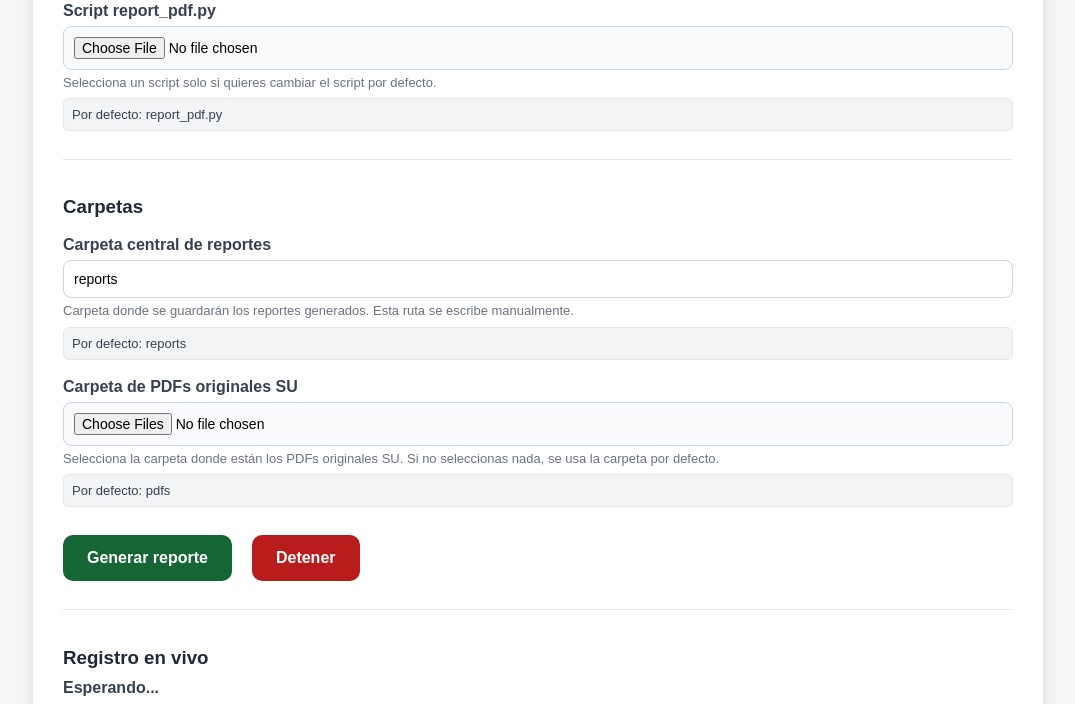
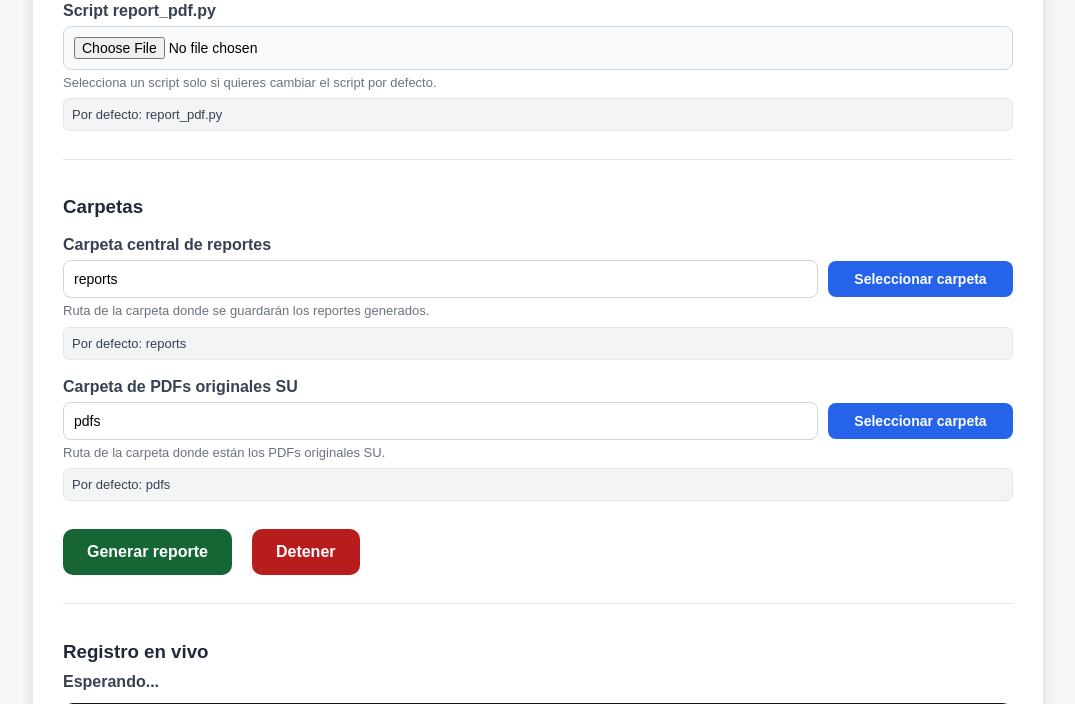
Before and after one commit to marvlad/INIA_Puno, a Flask app: page / in a window 1280 px wide. Shown: the part 708-1412 px from the top of the page, without its empty margins (102-1177 px from the left). Run offline with Flask 3, Linux system fonts and the light colour scheme.

Commit message:
Add folder selection buttons and styles in index.html

```diff
--- a/INIA_Software/templates/index.html
+++ b/INIA_Software/templates/index.html
@@ -81,6 +81,29 @@
 
         .stop-btn:hover {
             background: #991b1b;
+        }
+
+        .small-btn {
+            width: 185px;
+            margin-top: 6px;
+            background: #2563eb;
+            padding: 10px 14px;
+            font-size: 14px;
+            border-radius: 8px;
+        }
+
+        .small-btn:hover {
+            background: #1d4ed8;
+        }
+
+        .path-row {
+            display: flex;
+            gap: 10px;
+            align-items: center;
+        }
+
+        .path-row input {
+            flex: 1;
         }
 
         .hint {
@@ -219,30 +242,48 @@
                 <h3>Carpetas</h3>
 
                 <label>Carpeta central de reportes</label>
+                <div class="path-row">
                     <input
                         type="text"
+                        id="report_root"
                         name="report_root"
                         value="{{ report_root }}"
                         required
                     >
+                    <button
+                        type="button"
+                        class="small-btn"
+                        onclick="selectFolder('report_root')"
+                    >
+                        Seleccionar carpeta
+                    </button>
+                </div>
                 <div class="hint">
-                    Carpeta donde se guardarán los reportes generados. Esta ruta se escribe manualmente.
+                    Ruta de la carpeta donde se guardarán los reportes generados.
                 </div>
                 <div class="default-path">
                     Por defecto: {{ report_root }}
                 </div>
 
                 <label>Carpeta de PDFs originales SU</label>
+                <div class="path-row">
                     <input
-                    type="file"
-                    name="pdf_folder_files"
-                    accept=".pdf"
-                    webkitdirectory
-                    directory
-                    multiple
+                        type="text"
+                        id="pdf_folder"
+                        name="pdf_folder"
+                        value="{{ pdf_folder }}"
+                        required
                     >
+                    <button
+                        type="button"
+                        class="small-btn"
+                        onclick="selectFolder('pdf_folder')"
+                    >
+                        Seleccionar carpeta
+                    </button>
+                </div>
                 <div class="hint">
-                    Selecciona la carpeta donde están los PDFs originales SU. Si no seleccionas nada, se usa la carpeta por defecto.
+                    Ruta de la carpeta donde están los PDFs originales SU.
                 </div>
                 <div class="default-path">
                     Por defecto: {{ pdf_folder }}
@@ -290,6 +331,21 @@
             if (eventSource !== null) {
                 eventSource.close();
                 eventSource = null;
+            }
+        }
+
+        async function selectFolder(inputId) {
+            try {
+                const response = await fetch("/browse-folder");
+                const data = await response.json();
+
+                if (data.path) {
+                    document.getElementById(inputId).value = data.path;
+                } else if (data.error) {
+                    appendTerminal("\nError seleccionando carpeta: " + data.error + "\n");
+                }
+            } catch (error) {
+                appendTerminal("\nError seleccionando carpeta: " + String(error) + "\n");
             }
         }
 
```
Lines whose indentation alone changed are shown as unchanged.
